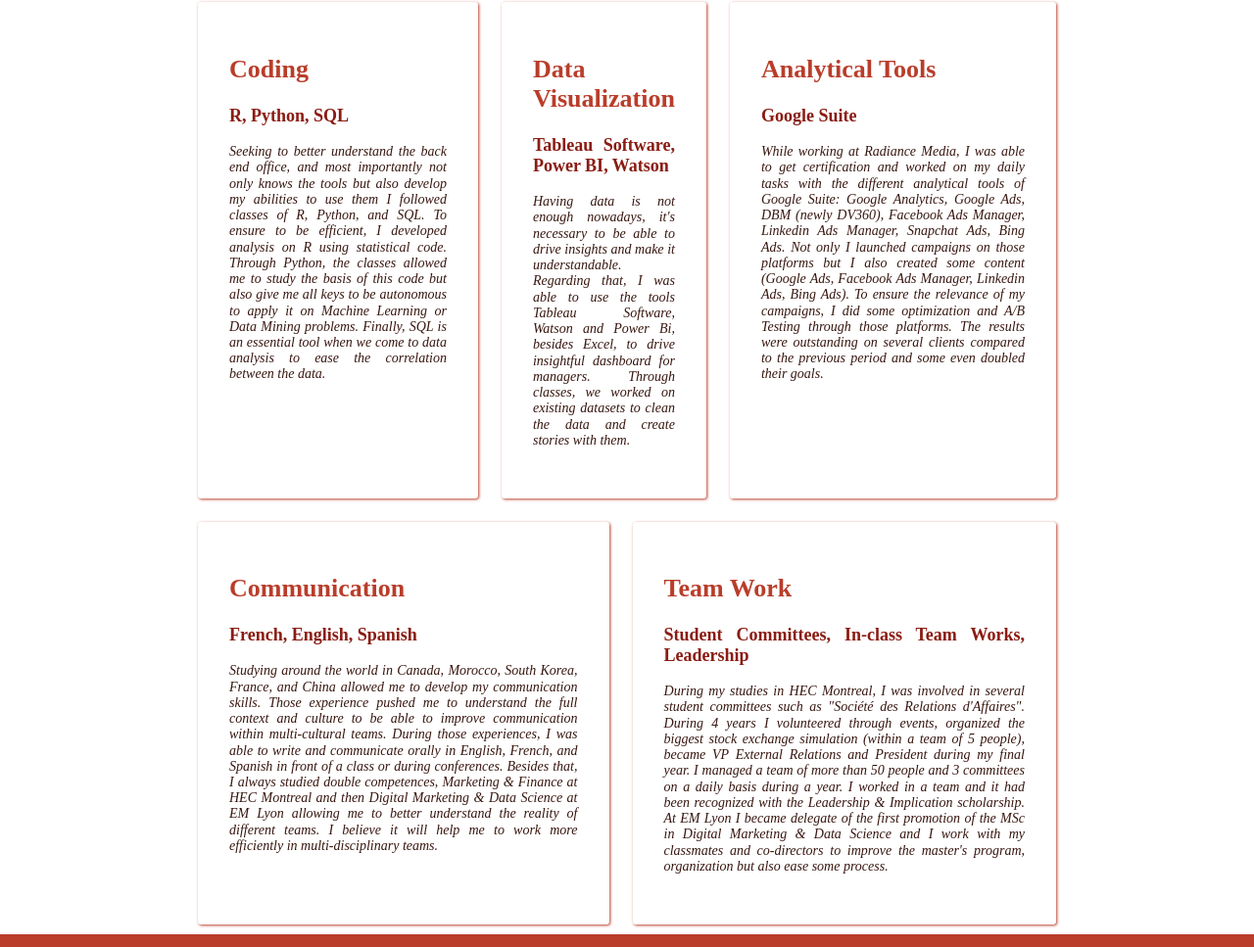
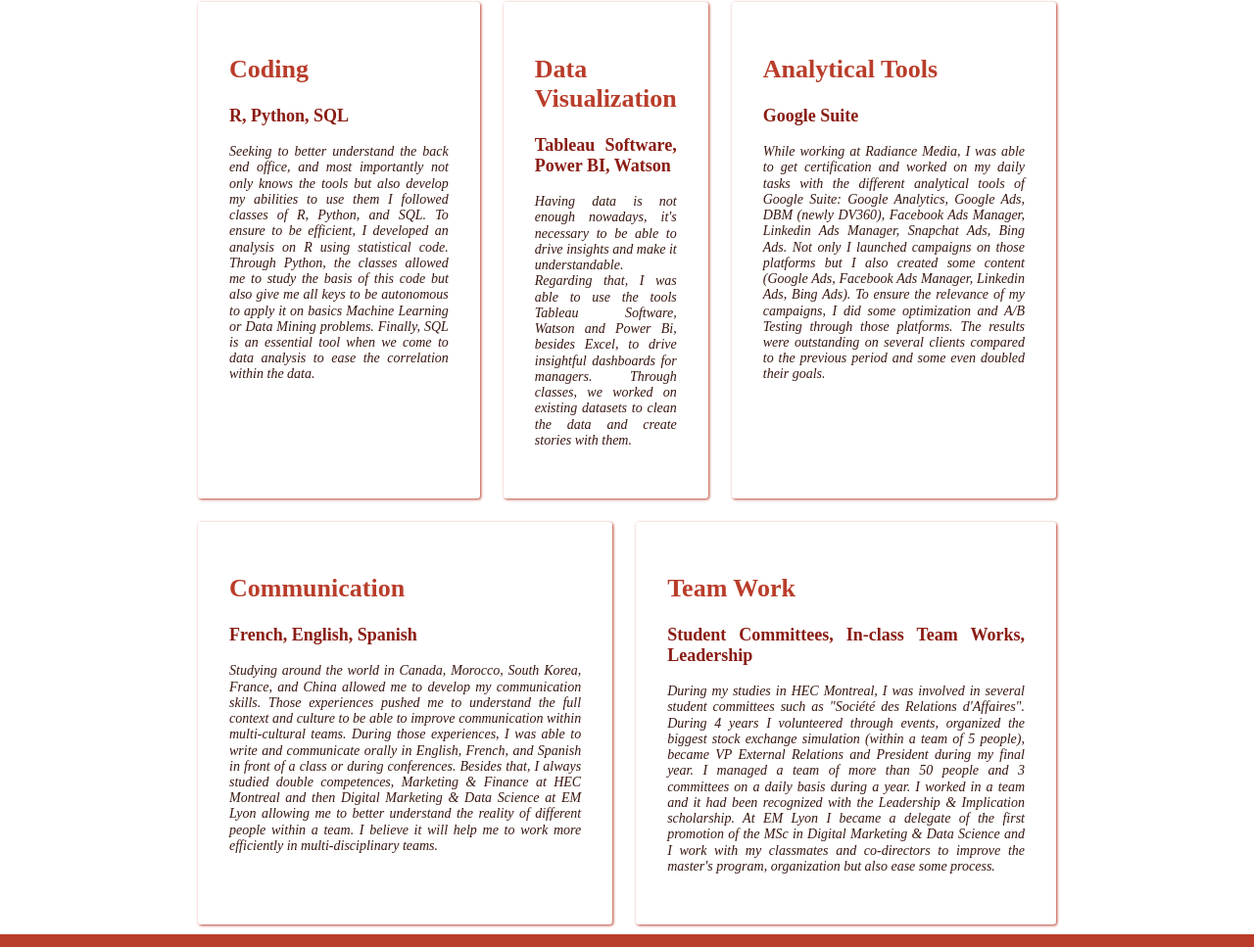
Before and after one commit to charlottegeissmann/my-profile, a plain HTML site: page skills.html in a window 1280 px wide. Shown: the part 179-1146 px from the top of the page at 98% size. Drawn offline with Linux system fonts and the light colour scheme.

Commit message:
Add files via upload

```diff
--- a/skills.html
+++ b/skills.html
@@ -56,13 +56,13 @@ height="0" width="0" style="display:none;visibility:hidden"></iframe></noscript>
 			            <h2 >Coding</h2>
 			            <h3 >R, Python, SQL</h3>
 			            <h4>Seeking to better understand the back end office, and most importantly not only knows the tools but also develop my abilities to use them I followed classes of R, Python, and SQL.
-			            To ensure to be efficient, I developed analysis on R using statistical code. Through Python, the classes allowed me to study the basis of this code but also give me all keys to be autonomous to apply it on Machine Learning or Data Mining problems. Finally, SQL is an essential tool when we come to data analysis to ease the correlation between the data.</h4>
+			            To ensure to be efficient, I developed an analysis on R using statistical code. Through Python, the classes allowed me to study the basis of this code but also give me all keys to be autonomous to apply it on basics Machine Learning or Data Mining problems. Finally, SQL is an essential tool when we come to data analysis to ease the correlation within the data.</h4>
 			          </div>
 
 					  <div class="skill-block">
 			            <h2 >Data Visualization</h2>
 			            <h3 >Tableau Software, Power BI, Watson</h3>
-			            <h4>Having data is not enough nowadays, it's necessary to be able to drive insights and make it understandable. Regarding that, I was able to use the tools Tableau Software, Watson and Power Bi, besides Excel, to drive insightful dashboard for managers. Through classes, we worked on existing datasets to clean the data and create stories with them.</h4>
+			            <h4>Having data is not enough nowadays, it's necessary to be able to drive insights and make it understandable. Regarding that, I was able to use the tools Tableau Software, Watson and Power Bi, besides Excel, to drive insightful dashboards for managers. Through classes, we worked on existing datasets to clean the data and create stories with them.</h4>
 			          </div>
 
 			          <div class="skill-block">
@@ -78,13 +78,13 @@ height="0" width="0" style="display:none;visibility:hidden"></iframe></noscript>
 			          <div class="skill-block">
 			            <h2 >Communication</h2>
 			            <h3 >French, English, Spanish</h3>
-			            <h4>Studying around the world in Canada, Morocco, South Korea, France, and China allowed me to develop my communication skills. Those experience pushed me to understand the full context and culture to be able to improve communication within multi-cultural teams. During those experiences, I was able to write and communicate orally in English, French, and Spanish in front of a class or during conferences. Besides that, I always studied double competences, Marketing & Finance at HEC Montreal and then Digital Marketing & Data Science at EM Lyon allowing me to better understand the reality of different teams. I believe it will help me to work more efficiently in multi-disciplinary teams.</h4>
+			            <h4>Studying around the world in Canada, Morocco, South Korea, France, and China allowed me to develop my communication skills. Those experiences pushed me to understand the full context and culture to be able to improve communication within multi-cultural teams. During those experiences, I was able to write and communicate orally in English, French, and Spanish in front of a class or during conferences. Besides that, I always studied double competences, Marketing & Finance at HEC Montreal and then Digital Marketing & Data Science at EM Lyon allowing me to better understand the reality of different people within a team. I believe it will help me to work more efficiently in multi-disciplinary teams.</h4>
 			          </div>
 
 					  <div class="skill-block">
 			            <h2 >Team Work</h2>
 			            <h3 >Student Committees, In-class Team Works, Leadership</h3>
-			            <h4> During my studies in HEC Montreal, I was involved in several student committees such as "Société des Relations d'Affaires". During 4 years I volunteered through events, organized the biggest stock exchange simulation (within a team of 5 people), became VP External Relations and President during my final year. I managed a team of more than 50 people and 3 committees on a daily basis during a year. I worked in a team and it had been recognized with the Leadership & Implication scholarship. At EM Lyon I became delegate of the first promotion of the MSc in Digital Marketing & Data Science and I work with my classmates and co-directors to improve the master's program, organization but also ease some process.</h4>
+			            <h4> During my studies in HEC Montreal, I was involved in several student committees such as "Société des Relations d'Affaires". During 4 years I volunteered through events, organized the biggest stock exchange simulation (within a team of 5 people), became VP External Relations and President during my final year. I managed a team of more than 50 people and 3 committees on a daily basis during a year. I worked in a team and it had been recognized with the Leadership & Implication scholarship. At EM Lyon I became a delegate of the first promotion of the MSc in Digital Marketing & Data Science and I work with my classmates and co-directors to improve the master's program, organization but also ease some process.</h4>
 			          </div>
 
 			        </div>
```
